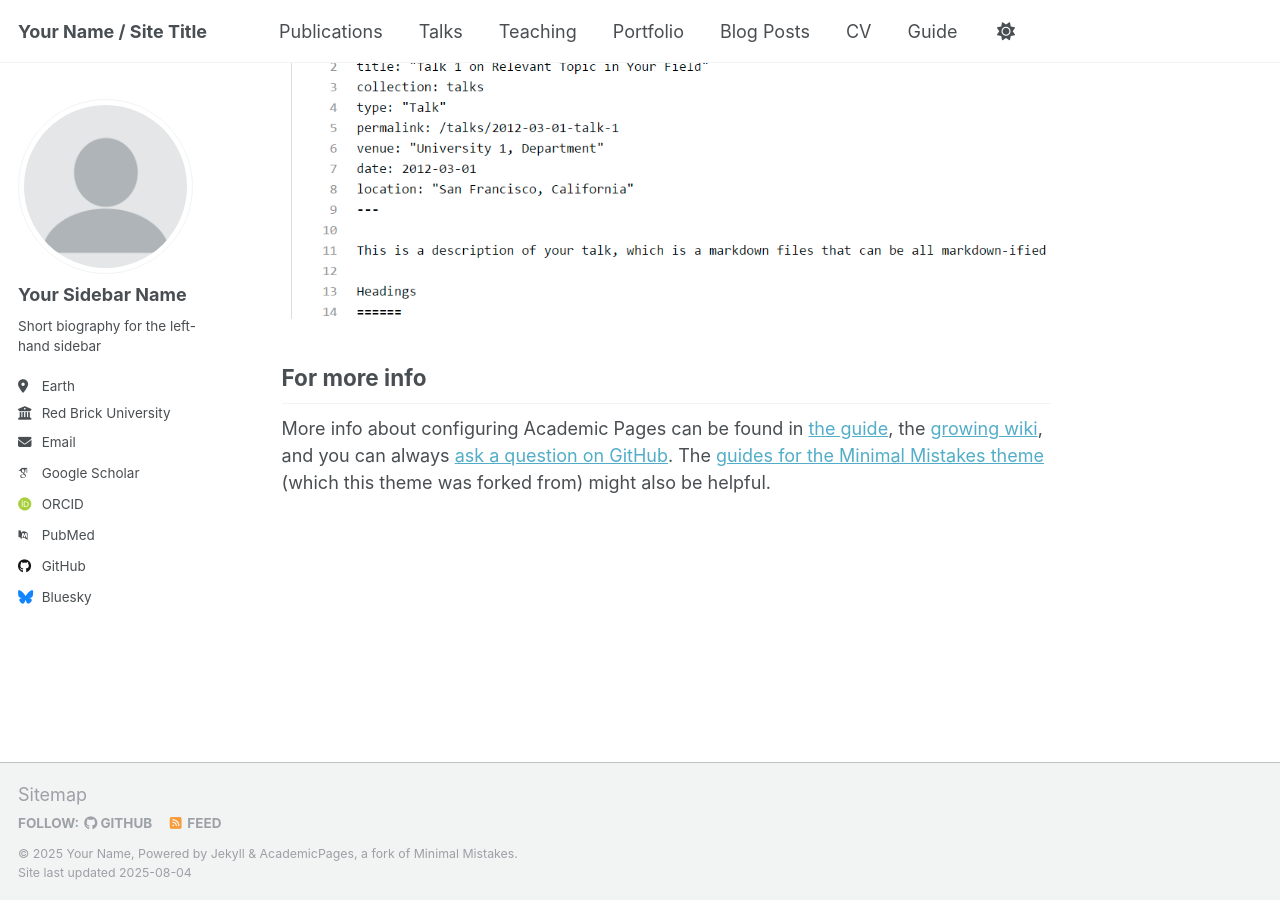
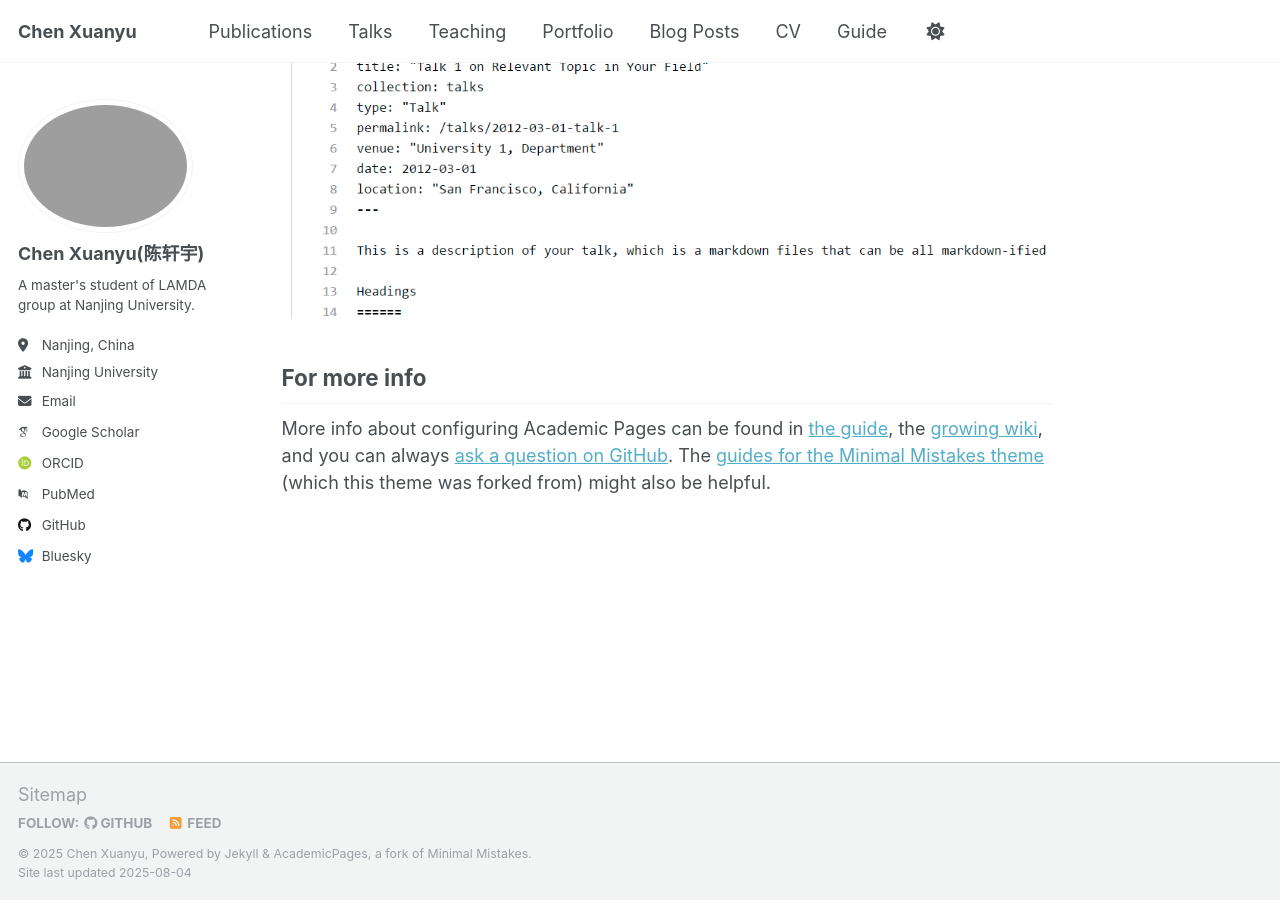
Before and after one commit to BBOOMMM/BBOOMMM.github.io, a Jekyll site: the page built from _pages/about.md, in a window 1280 px wide and 900 px high, scrolled down 2880 px. Built offline with Jekyll 4.4.1, drawn with Linux system fonts in a browser that asks for light colours; some web fonts are replaced; a script that is not in the unit is left out.

Commit message:
Update _config.yml

```diff
--- a/_config.yml
+++ b/_config.yml
@@ -9,25 +9,25 @@
 # Basic Site Settings
 locale                   : "en-US"
 site_theme               : "default"
-title                    : "Your Name / Site Title"
+title                    : "Chen Xuanyu"
 title_separator          : "-"
-name                     : &name "Your Name"
+name                     : &name "Chen Xuanyu"
 description              : &description "personal description"
-url                      : https://academicpages.github.io # the base hostname & protocol for your site e.g. "https://[your GitHub username].github.io" or if you already have some other page hosted on Github then use "https://[your GitHub username].github.io/[Your Repo Name]"
+url                      : https://BBOOMMM.github.io # the base hostname & protocol for your site e.g. "https://[your GitHub username].github.io" or if you already have some other page hosted on Github then use "https://[your GitHub username].github.io/[Your Repo Name]"
 baseurl                  : "" # the subpath of your site, e.g. "/blog"
-repository               : "academicpages/academicpages.github.io"
+repository               : "BBOOMMM/BBOOMMM.github.io"
 
 # Site Author - The following control what appear as part of the author content on the side bar.
 #               If a field is blank the icon and link will not appear, otherwise it will be shown.
 #               Additional customization can be done by editing /_includes/author-profile.html
 author:
   # Biographic information
-  avatar           : "profile.png"
-  name             : "Your Sidebar Name"
+  avatar           : "life_profile.png"
+  name             : "Chen Xuanyu(陈轩宇)"
   pronouns         : # example: "she/her"
-  bio              : "Short biography for the left-hand sidebar"
-  location         : "Earth"
-  employer         : "Red Brick University"
+  bio              : "A master's student of LAMDA group at Nanjing University."
+  location         : "Nanjing, China"
+  employer         : "Nanjing University"
   uri              : # URL
   email            : "none@example.org"
 
```
